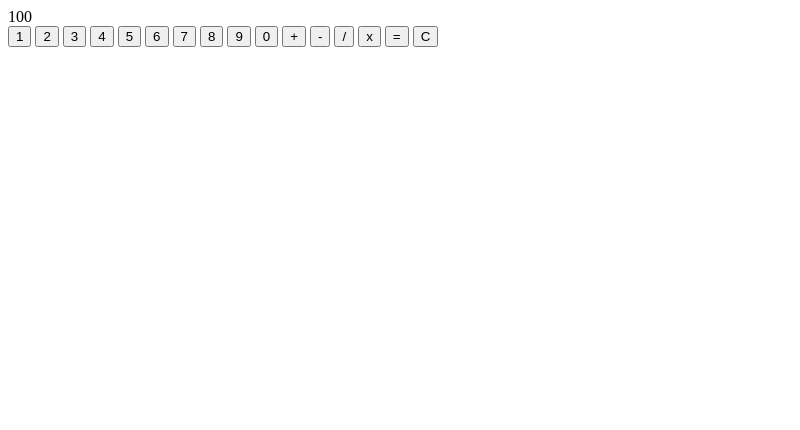
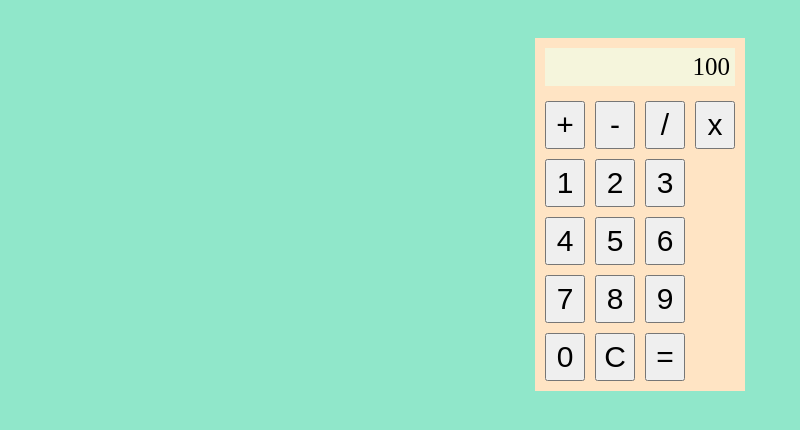
Before and after one commit to ewardou/calculator, a plain HTML site: page index.html in a window 1280 px wide. Shown: the whole page, without its empty margins (0-800 px from the left). Drawn offline with Linux system fonts and the light colour scheme.

Commit message:
Add css declarations

```diff
--- a/index.html
+++ b/index.html
@@ -12,6 +12,13 @@
     <div class="calculator">
         <div class="display">100</div>
         <div class="buttons">
+            <div class="operators">
+                <button>+</button>
+                <button>-</button>
+                <button>/</button>
+                <button>x</button>
+            </div>
+            <div class="numbers">
                 <button>1</button>
                 <button>2</button>
                 <button>3</button>
@@ -22,12 +29,10 @@
                 <button>8</button>
                 <button>9</button>
                 <button>0</button>
-            <button>+</button>
-            <button>-</button>
-            <button>/</button>
-            <button>x</button>
+                <button>C</button>
                 <button>=</button>
-            <button>C</button>
+            </div>
+
         </div>
     </div>
 </body>
--- a/style.css
+++ b/style.css
@@ -0,0 +1,38 @@
+body{
+    background-color: rgb(144, 231, 202);
+    display: flex;
+    flex-direction: column;
+    align-items: center;
+}
+.calculator{
+    background-color: bisque;
+    padding: 10px;
+    margin-top:30px;
+}
+.display{
+    background-color: beige;
+    text-align: right;
+    padding: 5px;
+    margin-bottom: 15px;
+    font-size: 25px;
+}
+button{
+    font-size: 30px;
+    padding:5px 0px;
+    width: 40px;
+}
+.buttons{
+    display: flex;
+    flex-direction: column;
+}
+.numbers{
+    width:160px;
+    display:flex;
+    flex-wrap: wrap;
+    gap:10px;
+}
+.operators{
+    display: flex;
+    gap:10px;
+    margin-bottom:10px;
+}
```
Lines whose indentation alone changed are shown as unchanged.
